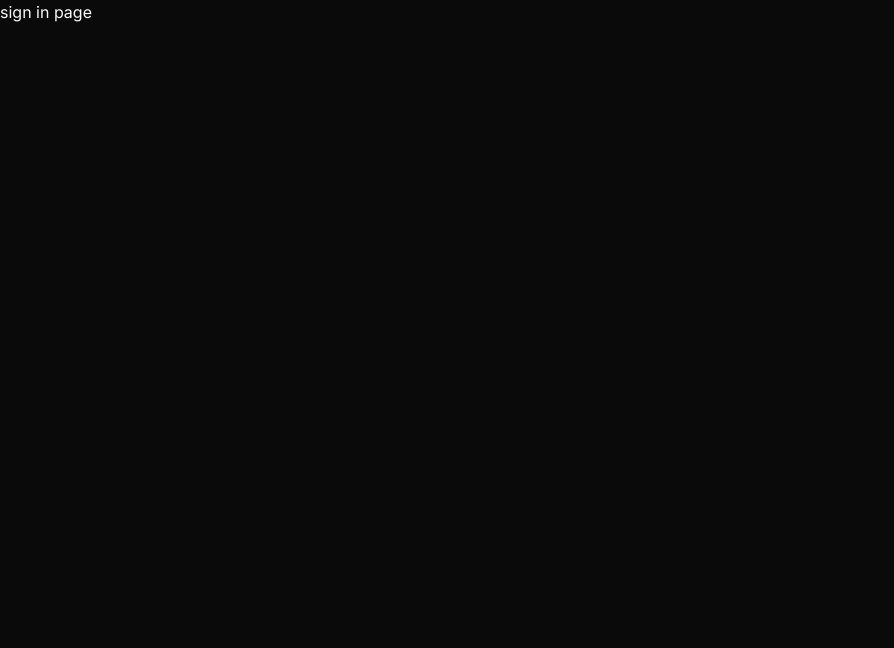
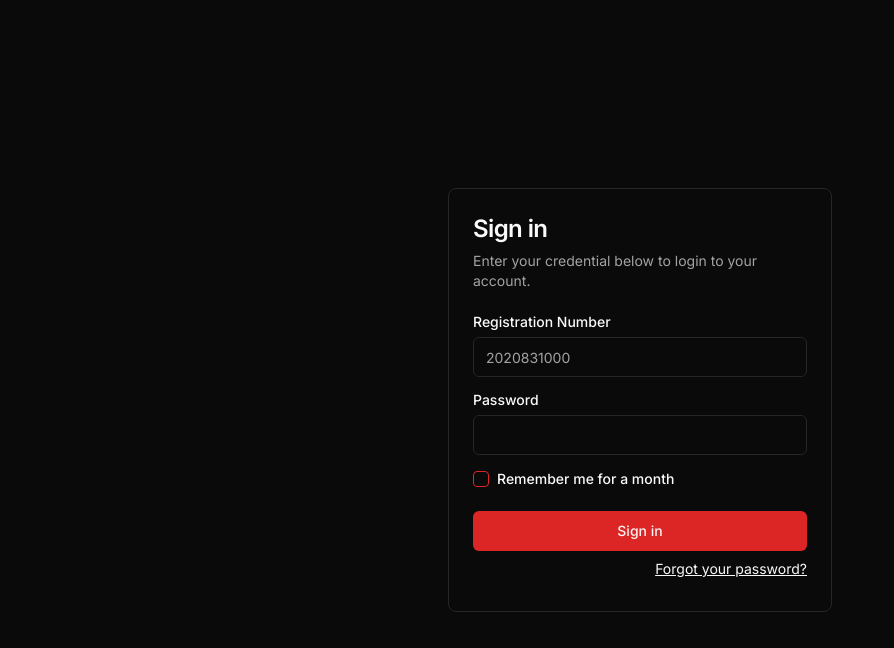
Before and after one commit to shaeakh/swe-society-site, a Next.js app in the folder client/: page /signin in a window 1280 px wide. Shown: the top 648 px of the page, without its empty margins (0-894 px from the left). Built offline with nearby package versions, Linux system fonts and the light colour scheme.

Commit message:
Signin page without functionality

```diff
--- a/client/app/signin/page.tsx
+++ b/client/app/signin/page.tsx
@@ -1,3 +1,9 @@
+import { SignInCard } from "@/components/signinpage/SignInCard";
+
 export default function page() {
-  return <div>sign in page</div>;
+  return (
+    <div className="flex flex-col justify-center items-center min-h-screen	">
+      <SignInCard />
+    </div>
+  );
 }
--- /dev/null
+++ b/client/components/signinpage/SignInCard.tsx
@@ -0,0 +1,54 @@
+import { Button } from "@/components/ui/button";
+import {
+  Card,
+  CardContent,
+  CardDescription,
+  CardFooter,
+  CardHeader,
+  CardTitle,
+} from "@/components/ui/card";
+import { Checkbox } from "@/components/ui/checkbox";
+import { Input } from "@/components/ui/input";
+import { Label } from "@/components/ui/label";
+import Link from "next/link";
+
+export function SignInCard() {
+  return (
+    <Card className="w-full max-w-sm">
+      <CardHeader>
+        <CardTitle className="text-2xl">Sign in</CardTitle>
+        <CardDescription>
+          Enter your credential below to login to your account.
+        </CardDescription>
+      </CardHeader>
+      <CardContent className="grid gap-4">
+        <div className="grid gap-2">
+          <Label htmlFor="number">Registration Number</Label>
+          <Input id="number" type="number" placeholder="2020831000" required />
+        </div>
+        <div className="grid gap-2">
+          <Label htmlFor="password">Password</Label>
+          <Input id="password" type="password" required />
+        </div>
+        <div className="flex justify-items-start items-center gap-2">
+          <Checkbox id="remember" />
+          <label
+            htmlFor="remember"
+            className="text-sm font-medium leading-none peer-disabled:cursor-not-allowed peer-disabled:opacity-70"
+          >
+            Remember me for a month
+          </label>
+        </div>
+      </CardContent>
+      <CardFooter className="flex flex-col ">
+        <Button className="w-full">Sign in</Button>
+        <Link
+          href="/forgetpass"
+          className="ml-auto py-2 inline-block text-sm underline"
+        >
+          Forgot your password?
+        </Link>
+      </CardFooter>
+    </Card>
+  );
+}
--- /dev/null
+++ b/client/components/ui/button.tsx
@@ -0,0 +1,56 @@
+import * as React from "react"
+import { Slot } from "@radix-ui/react-slot"
+import { cva, type VariantProps } from "class-variance-authority"
+
+import { cn } from "@/lib/utils"
+
+const buttonVariants = cva(
+  "inline-flex items-center justify-center whitespace-nowrap rounded-md text-sm font-medium ring-offset-background transition-colors focus-visible:outline-none focus-visible:ring-2 focus-visible:ring-ring focus-visible:ring-offset-2 disabled:pointer-events-none disabled:opacity-50",
+  {
+    variants: {
+      variant: {
+        default: "bg-primary text-primary-foreground hover:bg-primary/90",
+        destructive:
+          "bg-destructive text-destructive-foreground hover:bg-destructive/90",
+        outline:
+          "border border-input bg-background hover:bg-accent hover:text-accent-foreground",
+        secondary:
+          "bg-secondary text-secondary-foreground hover:bg-secondary/80",
+        ghost: "hover:bg-accent hover:text-accent-foreground",
+        link: "text-primary underline-offset-4 hover:underline",
+      },
+      size: {
+        default: "h-10 px-4 py-2",
+        sm: "h-9 rounded-md px-3",
+        lg: "h-11 rounded-md px-8",
+        icon: "h-10 w-10",
+      },
+    },
+    defaultVariants: {
+      variant: "default",
+      size: "default",
+    },
+  }
+)
+
+export interface ButtonProps
+  extends React.ButtonHTMLAttributes<HTMLButtonElement>,
+    VariantProps<typeof buttonVariants> {
+  asChild?: boolean
+}
+
+const Button = React.forwardRef<HTMLButtonElement, ButtonProps>(
+  ({ className, variant, size, asChild = false, ...props }, ref) => {
+    const Comp = asChild ? Slot : "button"
+    return (
+      <Comp
+        className={cn(buttonVariants({ variant, size, className }))}
+        ref={ref}
+        {...props}
+      />
+    )
+  }
+)
+Button.displayName = "Button"
+
+export { Button, buttonVariants }
--- /dev/null
+++ b/client/components/ui/card.tsx
@@ -0,0 +1,79 @@
+import * as React from "react"
+
+import { cn } from "@/lib/utils"
+
+const Card = React.forwardRef<
+  HTMLDivElement,
+  React.HTMLAttributes<HTMLDivElement>
+>(({ className, ...props }, ref) => (
+  <div
+    ref={ref}
+    className={cn(
+      "rounded-lg border bg-card text-card-foreground shadow-sm",
+      className
+    )}
+    {...props}
+  />
+))
+Card.displayName = "Card"
+
+const CardHeader = React.forwardRef<
+  HTMLDivElement,
+  React.HTMLAttributes<HTMLDivElement>
+>(({ className, ...props }, ref) => (
+  <div
+    ref={ref}
+    className={cn("flex flex-col space-y-1.5 p-6", className)}
+    {...props}
+  />
+))
+CardHeader.displayName = "CardHeader"
+
+const CardTitle = React.forwardRef<
+  HTMLParagraphElement,
+  React.HTMLAttributes<HTMLHeadingElement>
+>(({ className, ...props }, ref) => (
+  <h3
+    ref={ref}
+    className={cn(
+      "text-2xl font-semibold leading-none tracking-tight",
+      className
+    )}
+    {...props}
+  />
+))
+CardTitle.displayName = "CardTitle"
+
+const CardDescription = React.forwardRef<
+  HTMLParagraphElement,
+  React.HTMLAttributes<HTMLParagraphElement>
+>(({ className, ...props }, ref) => (
+  <p
+    ref={ref}
+    className={cn("text-sm text-muted-foreground", className)}
+    {...props}
+  />
+))
+CardDescription.displayName = "CardDescription"
+
+const CardContent = React.forwardRef<
+  HTMLDivElement,
+  React.HTMLAttributes<HTMLDivElement>
+>(({ className, ...props }, ref) => (
+  <div ref={ref} className={cn("p-6 pt-0", className)} {...props} />
+))
+CardContent.displayName = "CardContent"
+
+const CardFooter = React.forwardRef<
+  HTMLDivElement,
+  React.HTMLAttributes<HTMLDivElement>
+>(({ className, ...props }, ref) => (
+  <div
+    ref={ref}
+    className={cn("flex items-center p-6 pt-0", className)}
+    {...props}
+  />
+))
+CardFooter.displayName = "CardFooter"
+
+export { Card, CardHeader, CardFooter, CardTitle, CardDescription, CardContent }
--- /dev/null
+++ b/client/components/ui/checkbox.tsx
@@ -0,0 +1,30 @@
+"use client"
+
+import * as React from "react"
+import * as CheckboxPrimitive from "@radix-ui/react-checkbox"
+import { Check } from "lucide-react"
+
+import { cn } from "@/lib/utils"
+
+const Checkbox = React.forwardRef<
+  React.ElementRef<typeof CheckboxPrimitive.Root>,
+  React.ComponentPropsWithoutRef<typeof CheckboxPrimitive.Root>
+>(({ className, ...props }, ref) => (
+  <CheckboxPrimitive.Root
+    ref={ref}
+    className={cn(
+      "peer h-4 w-4 shrink-0 rounded-sm border border-primary ring-offset-background focus-visible:outline-none focus-visible:ring-2 focus-visible:ring-ring focus-visible:ring-offset-2 disabled:cursor-not-allowed disabled:opacity-50 data-[state=checked]:bg-primary data-[state=checked]:text-primary-foreground",
+      className
+    )}
+    {...props}
+  >
+    <CheckboxPrimitive.Indicator
+      className={cn("flex items-center justify-center text-current")}
+    >
+      <Check className="h-4 w-4" />
+    </CheckboxPrimitive.Indicator>
+  </CheckboxPrimitive.Root>
+))
+Checkbox.displayName = CheckboxPrimitive.Root.displayName
+
+export { Checkbox }
--- /dev/null
+++ b/client/components/ui/input.tsx
@@ -0,0 +1,25 @@
+import * as React from "react"
+
+import { cn } from "@/lib/utils"
+
+export interface InputProps
+  extends React.InputHTMLAttributes<HTMLInputElement> {}
+
+const Input = React.forwardRef<HTMLInputElement, InputProps>(
+  ({ className, type, ...props }, ref) => {
+    return (
+      <input
+        type={type}
+        className={cn(
+          "flex h-10 w-full rounded-md border border-input bg-background px-3 py-2 text-sm ring-offset-background file:border-0 file:bg-transparent file:text-sm file:font-medium placeholder:text-muted-foreground focus-visible:outline-none focus-visible:ring-2 focus-visible:ring-ring focus-visible:ring-offset-2 disabled:cursor-not-allowed disabled:opacity-50",
+          className
+        )}
+        ref={ref}
+        {...props}
+      />
+    )
+  }
+)
+Input.displayName = "Input"
+
+export { Input }
--- /dev/null
+++ b/client/components/ui/label.tsx
@@ -0,0 +1,26 @@
+"use client"
+
+import * as React from "react"
+import * as LabelPrimitive from "@radix-ui/react-label"
+import { cva, type VariantProps } from "class-variance-authority"
+
+import { cn } from "@/lib/utils"
+
+const labelVariants = cva(
+  "text-sm font-medium leading-none peer-disabled:cursor-not-allowed peer-disabled:opacity-70"
+)
+
+const Label = React.forwardRef<
+  React.ElementRef<typeof LabelPrimitive.Root>,
+  React.ComponentPropsWithoutRef<typeof LabelPrimitive.Root> &
+    VariantProps<typeof labelVariants>
+>(({ className, ...props }, ref) => (
+  <LabelPrimitive.Root
+    ref={ref}
+    className={cn(labelVariants(), className)}
+    {...props}
+  />
+))
+Label.displayName = LabelPrimitive.Root.displayName
+
+export { Label }
--- a/client/package.json
+++ b/client/package.json
@@ -9,6 +9,9 @@
     "lint": "next lint"
   },
   "dependencies": {
+    "@radix-ui/react-checkbox": "^1.0.4",
+    "@radix-ui/react-label": "^2.0.2",
+    "@radix-ui/react-slot": "^1.0.2",
     "class-variance-authority": "^0.7.0",
     "clsx": "^2.1.1",
     "lucide-react": "^0.378.0",
```
Also changed, not shown: 1 other file (tests, documents, lock files or other folders).
